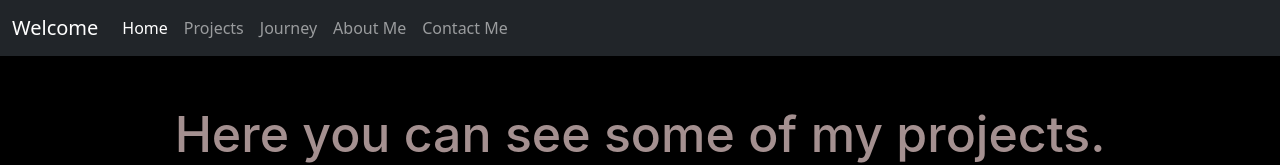
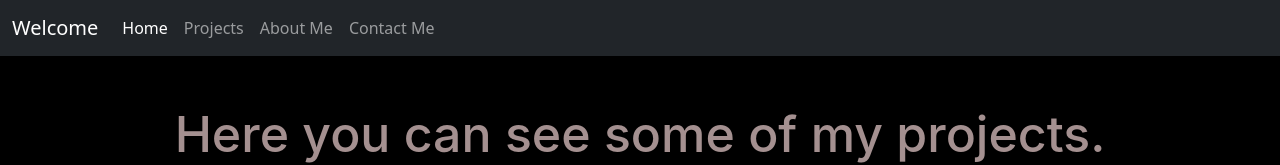
Before and after one commit to Andrearea21/SC_Portfolio, a plain HTML site: page projects.html in a window 1280 px wide. Shown: the top 165 px of the page. Drawn offline with nearby package versions, Linux system fonts and the light colour scheme.

Commit message:
navbar in "projects" fixed

```diff
--- a/projects.html
+++ b/projects.html
@@ -32,9 +32,6 @@
         </li>
         <li class="nav-item">
           <a class="nav-link" href="/projects.html">Projects</a>
-        </li>
-        <li class="nav-item">
-          <a class="nav-link" href="/journey.html">Journey</a>
         </li>
         <li class="nav-item">
           <a class="nav-link" href="/about.html">About Me</a>
```
